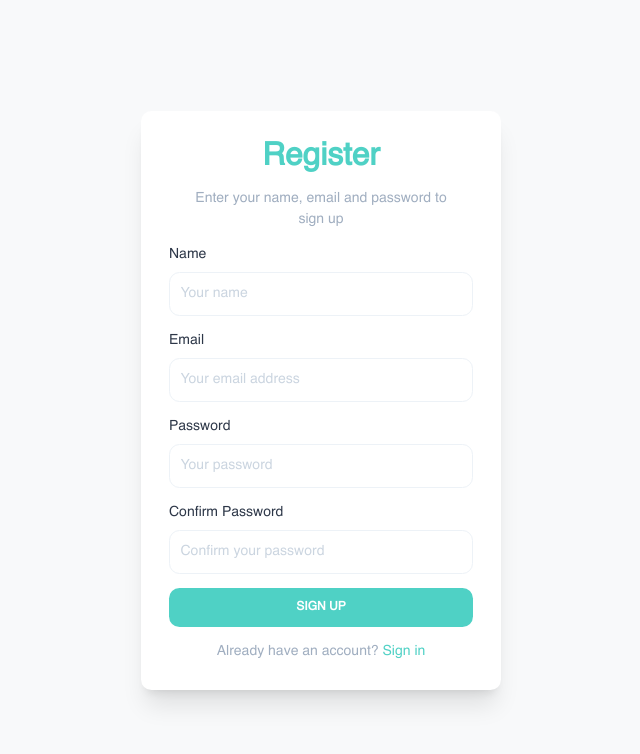
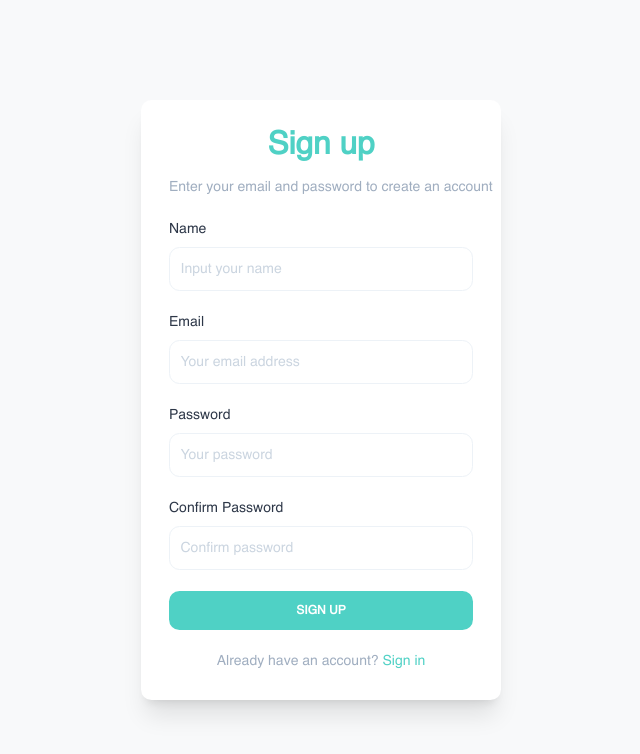
Before and after one commit to Yuserz/LingoLink, a React (Create React App) app in the folder client/: page /register in a window 1280 px wide. Shown: the top 754 px of the page, without its empty margins (319-959 px from the left). Built offline with nearby package versions, Linux system fonts and the light colour scheme.

Commit message:
feat: working signup page

```diff
--- a/client/src/api/api.js
+++ b/client/src/api/api.js
@@ -5,7 +5,7 @@ const api = axios.create({
   baseURL: 'http://localhost:3001'
 });
 
-//http header
+//http header(not yet inforced)
 const config = {
   headers: {
     "Content-Type": "application/json",
@@ -13,28 +13,17 @@ const config = {
   },
 }
 
-api.interceptors.request.use(
-  (config) => {
-    const token = localStorage.getItem('token');
-    if (token) {
-      config.headers.Authorization = `Bearer ${token}`;
-    }
-    return config;
-  },
-  (error) => Promise.reject(error)
-);
-
-// Get all data
-export const getData = () => api.get('/api/users');
-
-// Create a new data item/session
-export const createData = payload => api.post('/api/users', payload);
-
-// Update an existing data item
-export const updateData = (id, payload) => api.put(`/api/users/${id}`, payload);
-
-// Delete an existing data item
-export const deleteData = id => api.delete(`/api/users/${id}`);
-
+// Register a user
+export const register = payload => api.post('/api/users/register', payload, config);
 // Create login session
 export const login = payload => api.post('/api/users/login', payload, config);
+
+
+// // Get all data
+// export const getData = () => api.get('/api/users');
+
+// // Update an existing data item
+// export const updateData = (id, payload) => api.put(`/api/users/${id}`, payload);
+
+// // Delete an existing data item
+// export const deleteData = id => api.delete(`/api/users/${id}`);
--- a/client/src/pages/Login.jsx
+++ b/client/src/pages/Login.jsx
@@ -1,4 +1,4 @@
-import React, { useState, useEffect } from "react";
+import React, { useState } from "react";
 import InputField from "../components/InputField";
 import { useNavigate } from "react-router-dom";
 import { login } from "../api/api";
--- a/client/src/pages/Register.jsx
+++ b/client/src/pages/Register.jsx
@@ -1,29 +1,68 @@
-import React from "react";
+import React, { useState } from "react";
 import InputField from "../components/InputField";
+import { useNavigate } from "react-router-dom";
+import { register } from "../api/api";
 
-export default function Register() {
+export default function Signup() {
+  const [name, setName] = useState("");
+  const [email, setEmail] = useState("");
+  const [password, setPassword] = useState("");
+  const [confirmPassword, setConfirmPassword] = useState("");
+  const navigate = useNavigate();
+
+  const handleSubmit = async (e) => {
+    e.preventDefault();
+
+    try {
+      const response = await register({
+        name,
+        email,
+        password,
+        confirmPassword,
+      });
+
+      console.log("registration success");
+
+      const { token } = response.data;
+
+      // Store token in local storage
+      localStorage.setItem("token", token);
+
+      // Redirect user to the protected route
+      navigate("/home");
+    } catch (err) {
+      console.log("Failed to register user");
+    }
+  };
+
   return (
     <>
-      <div className="register-container w-full bg-secondary h-screen flex justify-center items-center">
-      <div className="box bg-white shadow-xl register w-[24%] max-[24%]: min-w-[360px]  p-8 rounded-xl flex flex-col gap-4">
+      <div className="signup-container w-full bg-secondary h-screen flex justify-center items-center">
+        <div className="box bg-white shadow-xl signup w-[24%] max-[24%]: min-w-[360px]  p-8 rounded-xl flex flex-col gap-6">
+          <form
+            className="w-full h-fit flex flex-col gap-6 "
+            onSubmit={handleSubmit}
+          >
             <div className="intro-box">
               <p className="intro-box__intro-text text-4xl font-bold text-primary text-center mb-4">
-              Register
+                Sign up
               </p>
-            <p className="intro-box__intro-message text-black2 text-center px-6">
-              Enter your name, email and password to sign up
+              <p className="intro-box__intro-message text-black2 whitespace-nowrap text-center">
+                Enter your email and password to create an account
               </p>
             </div>
             <div className="input-box flex flex-col gap-2">
-            <label htmlFor="Name">Name</label>
+              <label htmlFor="Email">Name</label>
               <InputField
                 type="text"
-              name="Name"
+                name="name"
                 id="exampleFormControlInput2"
-              placeholder="Your name"
+                placeholder="Input your name"
+                onChange={(e) => setName(e.target.value)}
                 required
               />
             </div>
+
             <div className="input-box flex flex-col gap-2">
               <label htmlFor="Email">Email</label>
               <InputField
@@ -31,6 +70,7 @@ export default function Register() {
                 name="email"
                 id="exampleFormControlInput2"
                 placeholder="Your email address"
+                onChange={(e) => setEmail(e.target.value)}
                 required
               />
             </div>
@@ -42,32 +82,39 @@ export default function Register() {
                 name="password"
                 id="exampleFormControlInput2"
                 placeholder="Your password"
+                onChange={(e) => setPassword(e.target.value)}
                 required
               />
             </div>
+
             <div className="input-box flex flex-col gap-2">
-            <label htmlFor="Password">Confirm Password</label>
+              <label htmlFor="ConfirmPassword">Confirm Password</label>
               <InputField
                 type="password"
-              name="password"
+                name="confirmPassword"
                 id="exampleFormControlInput2"
-              placeholder="Confirm your password"
+                placeholder="Confirm password"
+                onChange={(e) => setConfirmPassword(e.target.value)}
                 required
               />
             </div>
 
             <div className="text-center">
-            <button className="confirm-btn p-2 py-3 rounded-xl w-full  bg-primary text-white text-[12px] font-bold">
+              <button
+                type="submit"
+                className="confirm-btn p-3 py-3 rounded-xl w-full  bg-primary text-white text-[12px] font-bold"
+              >
                 SIGN UP
               </button>
             </div>
 
             <div className="account text-center text-black2">
               Already have an account?{" "}
-            <a href="/" className="sign-in-up text-primary">
+              <a href="/login" className="sign-in-up text-primary">
                 Sign in
               </a>
             </div>
+          </form>
         </div>
       </div>{" "}
     </>
```
Lines whose indentation alone changed are shown as unchanged.
